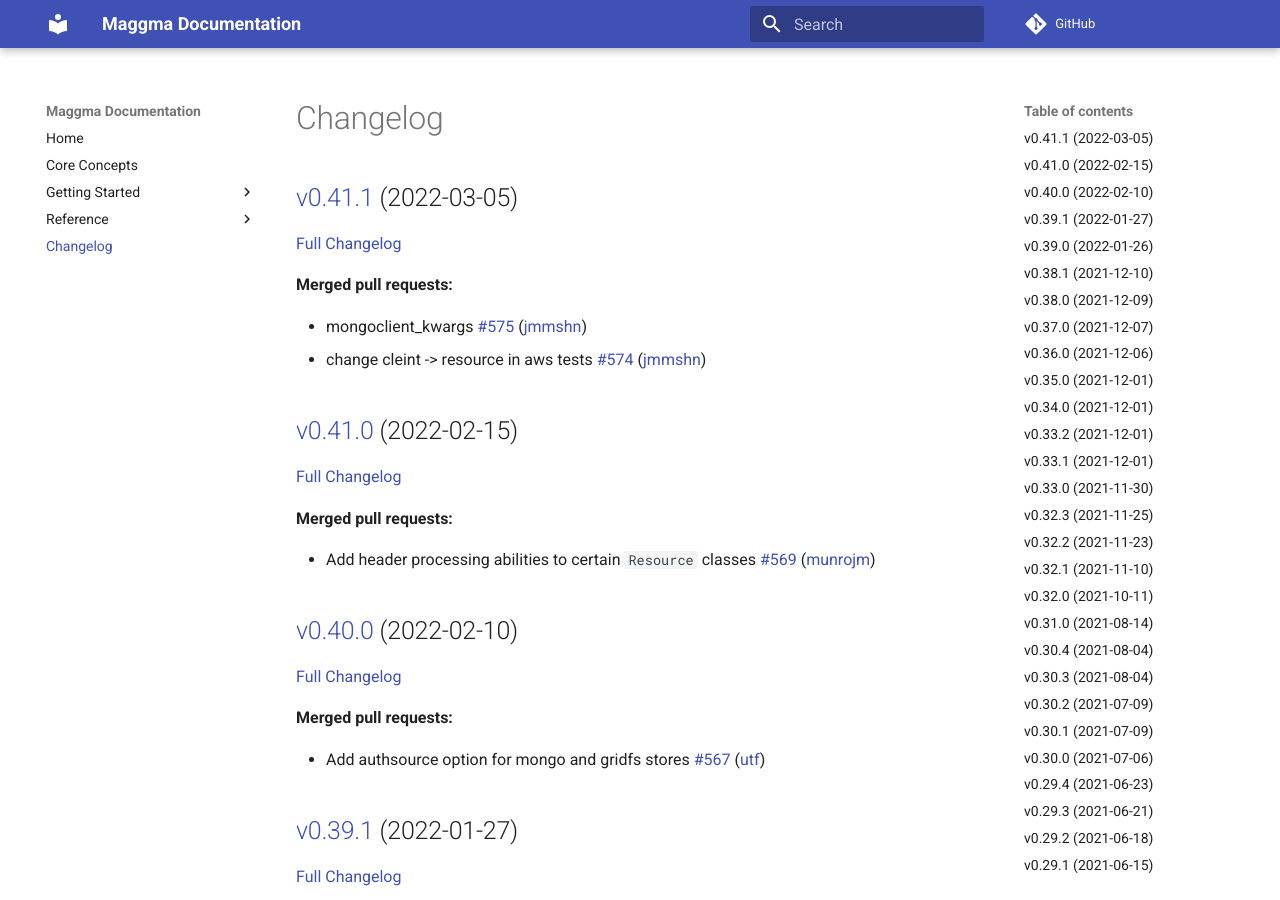
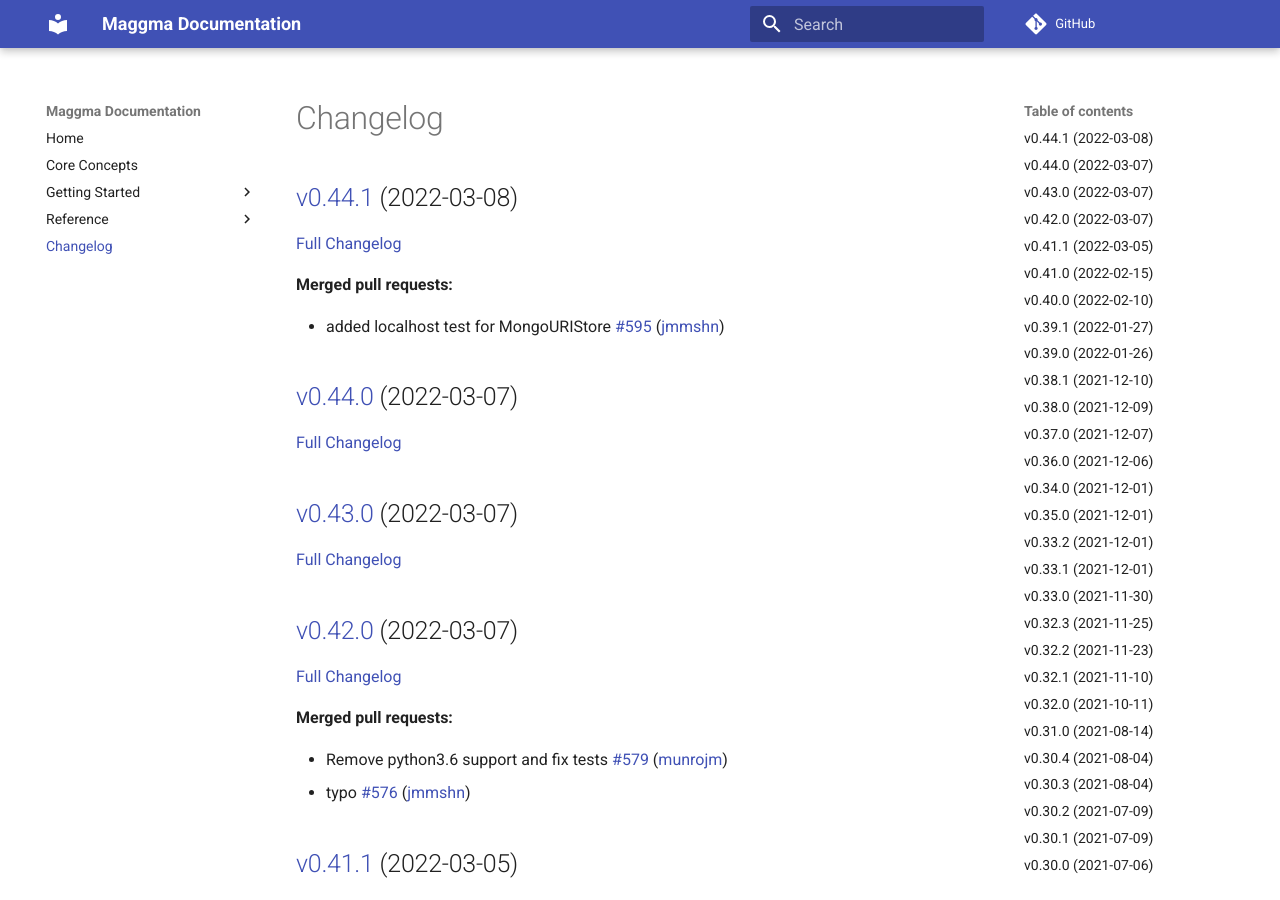
Before and after one commit to materialsproject/maggma, an MkDocs documentation site: the page built from docs/CHANGELOG.md, in a window 1280 px wide and 900 px high. Built offline with MkDocs 1.6.1 and Material for MkDocs 9.7.7, drawn with Linux system fonts in a browser that asks for light colours; comment, search, counter and statistics services are not loaded; some of the changed text lies outside the part shown.

Commit message:
Updated CHANGELOG.md

```diff
--- a/docs/CHANGELOG.md
+++ b/docs/CHANGELOG.md
@@ -1,4 +1,29 @@
 # Changelog
+
+## [v0.44.1](https://github.com/materialsproject/maggma/tree/v0.44.1) (2022-03-08)
+
+[Full Changelog](https://github.com/materialsproject/maggma/compare/v0.44.0...v0.44.1)
+
+**Merged pull requests:**
+
+- added localhost test for MongoURIStore [\#595](https://github.com/materialsproject/maggma/pull/595) ([jmmshn](https://github.com/jmmshn))
+
+## [v0.44.0](https://github.com/materialsproject/maggma/tree/v0.44.0) (2022-03-07)
+
+[Full Changelog](https://github.com/materialsproject/maggma/compare/v0.43.0...v0.44.0)
+
+## [v0.43.0](https://github.com/materialsproject/maggma/tree/v0.43.0) (2022-03-07)
+
+[Full Changelog](https://github.com/materialsproject/maggma/compare/v0.42.0...v0.43.0)
+
+## [v0.42.0](https://github.com/materialsproject/maggma/tree/v0.42.0) (2022-03-07)
+
+[Full Changelog](https://github.com/materialsproject/maggma/compare/v0.41.1...v0.42.0)
+
+**Merged pull requests:**
+
+- Remove python3.6 support and fix tests [\#579](https://github.com/materialsproject/maggma/pull/579) ([munrojm](https://github.com/munrojm))
+- typo [\#576](https://github.com/materialsproject/maggma/pull/576) ([jmmshn](https://github.com/jmmshn))
 
 ## [v0.41.1](https://github.com/materialsproject/maggma/tree/v0.41.1) (2022-03-05)
 
@@ -73,19 +98,19 @@
 
 ## [v0.36.0](https://github.com/materialsproject/maggma/tree/v0.36.0) (2021-12-06)
 
-[Full Changelog](https://github.com/materialsproject/maggma/compare/v0.35.0...v0.36.0)
+[Full Changelog](https://github.com/materialsproject/maggma/compare/v0.34.0...v0.36.0)
 
 **Merged pull requests:**
 
 - Added on-disk MongoDB compatible MontyStore [\#514](https://github.com/materialsproject/maggma/pull/514) ([utf](https://github.com/utf))
 
+## [v0.34.0](https://github.com/materialsproject/maggma/tree/v0.34.0) (2021-12-01)
+
+[Full Changelog](https://github.com/materialsproject/maggma/compare/v0.35.0...v0.34.0)
+
 ## [v0.35.0](https://github.com/materialsproject/maggma/tree/v0.35.0) (2021-12-01)
 
-[Full Changelog](https://github.com/materialsproject/maggma/compare/v0.34.0...v0.35.0)
-
-## [v0.34.0](https://github.com/materialsproject/maggma/tree/v0.34.0) (2021-12-01)
-
-[Full Changelog](https://github.com/materialsproject/maggma/compare/v0.33.2...v0.34.0)
+[Full Changelog](https://github.com/materialsproject/maggma/compare/v0.33.2...v0.35.0)
 
 **Merged pull requests:**
 
```
